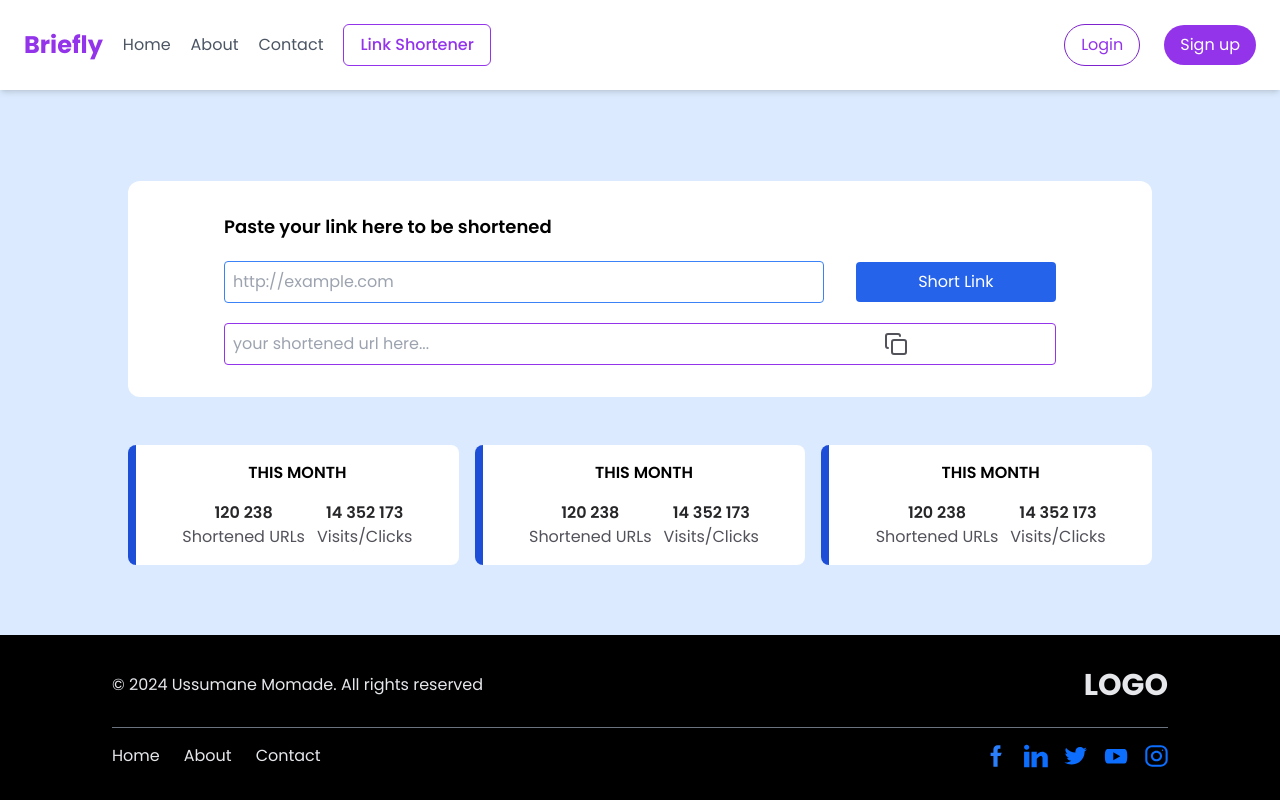
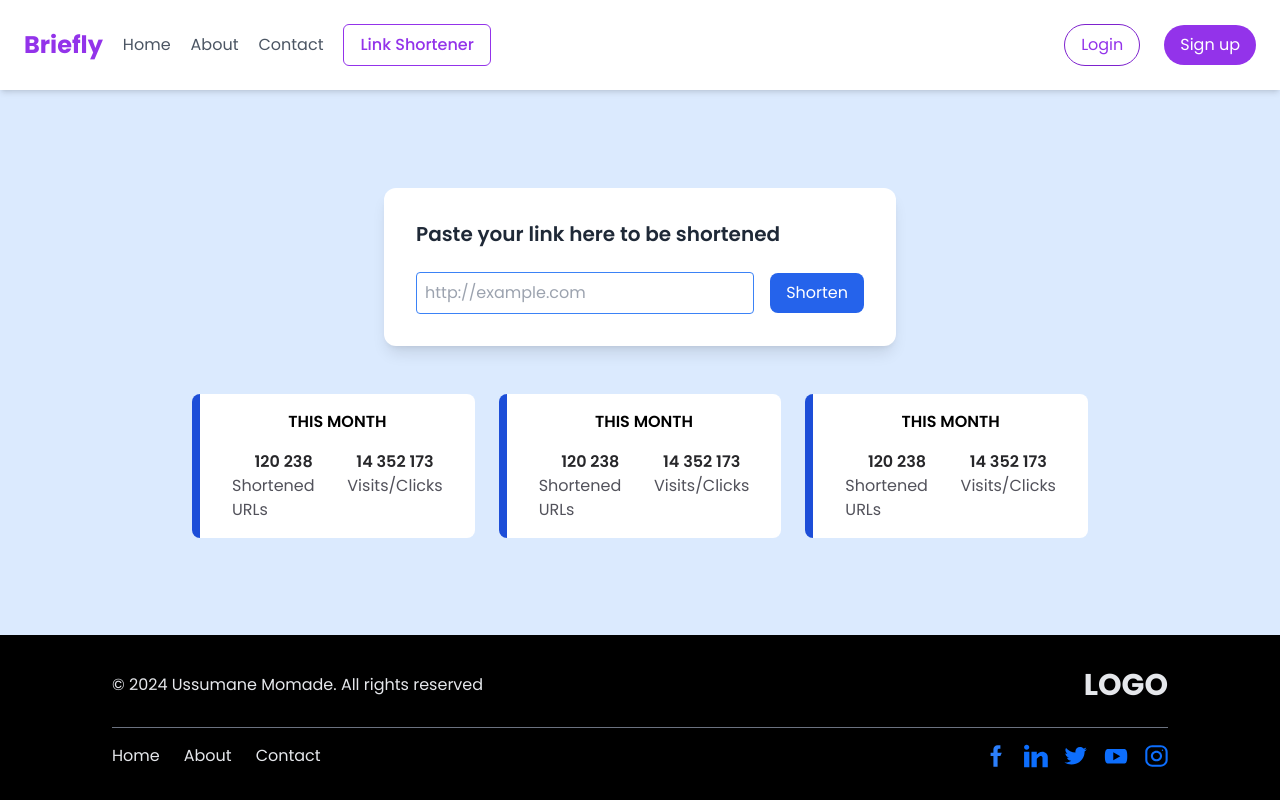
Before and after one commit to Uss-Momas/briefly, a React (Vite) app in the folder web/: page /shortlink-anonimous in a window 1280 px wide. Built offline with nearby package versions, Linux system fonts and the light colour scheme.

Commit message:
refactor shorturl anonymously

```diff
--- a/web/src/pages/ShortlinkAnonimous/ShortlinkAnonimous.jsx
+++ b/web/src/pages/ShortlinkAnonimous/ShortlinkAnonimous.jsx
@@ -1,4 +1,4 @@
-import classNames from 'classnames';
+import classNames from "classnames";
 import Footer from "../../components/Footer/Footer";
 import Header from "../../components/Header/Header";
 
@@ -60,41 +60,32 @@ export default function ShortlinkAnonimous(params) {
     return (
         <div className='flex flex-col h-screen'>
             <Header />
-            <main className='mb-auto mt-auto flex flex-col items-center'>
-                <div className='flex flex-col gap-5 w-4/5 rounded-xl mt-5 p-8 px-24 bg-white'>
-                    <h1 className='font-semibold text-lg'>Paste your link here to be shortened</h1>
-
-                    <div>
-                        <form action="" className='flex flex-row items-center gap-8' onSubmit={handleSubmit(OnSubmit)}>
-                            <input {...register("url")} type="text" className='basis-3/4 border rounded p-2 w-full border-blue-500 focus:outline-none focus-within:border-blue-700' placeholder="http://example.com" />
-                            <button disabled={isSubmitting} className='basis-1/4 rounded p-2 bg-blue-600 text-white hover:bg-blue-800 transition-colors'>{isSubmitting ? "Submitting..." : "Short Link"}</button>
+            <main className="flex-grow flex flex-col items-center justify-center p-6">
+                <div className='flex flex-col gap-6 w-4/5 max-w-lg rounded-xl p-8 bg-white shadow-lg'>
+                    <h1 className='font-semibold text-xl text-gray-800'>Paste your link here to be shortened</h1>
+                    <form className='flex flex-row gap-4 items-center' onSubmit={handleSubmit(OnSubmit)}>
+                        <input {...register("url")} type="text"
+                            className='flex-grow border rounded p-2 border-blue-500 focus:outline-none focus:ring-2 focus:ring-blue-700' placeholder="http://example.com" />
+                        <button disabled={isSubmitting}
+                            className={classNames(
+                                'flex-none bg-blue-600 text-white py-2 px-4 rounded-lg hover:bg-blue-700 transition-colors',
+                                isSubmitting && 'opacity-50 cursor-not-allowed'
+                            )}>{isSubmitting ? "Shortening" : "Shorten"}</button>
                     </form>
                     {errors.url && (
                         <span className="text-red-500">{errors.url.message}</span>
                     )}
-                        {/* {errors.url & 6(
-                            <span className="text-red-500">{errors.url.message}</span>
-                        )} */}
-                    </div>
-                    <div>
-                        {/* {isSubmitSuccessful && (
-                            <span className="basis-1 mb-5">Here is your new link</span>
-                        )} */}
-                        <div className='flex flex-row border border-purple-600 rounded p-2 items-center'>
-                            <input className='basis-4/5 disabled:bg-white disabled:text-zinc-500' type="text" disabled placeholder="your shortened url here..." value={shortenedCode} />
+                    {shortenedCode && (<div className="flex flex-row items-center border border-purple-600 rounded p-3 bg-purple-50">
+                        <input
+                            className="flex-grow text-zinc-700 bg-purple-50 disabled:bg-purple-50 outline-none" type="text" disabled placeholder="your shortened url here..." value={shortenedCode} />
 
                         <button onClick={async () => { handleCopyClick(); }}>
-                                {isCopied ? <CopyCheck className="text-zinc-600 basis-1/5" /> : (
-                                    <Copy className="text-zinc-600 basis-1/5" />
-                                )
-                                }
+                            {isCopied ? <CopyCheck className="w-6 h-6 text-green-600" /> : <Copy className="w-6 h-6 text-zinc-700" />}
                         </button>
-                            {/* <span className='basis-1/5'>copy</span> */}
-                        </div>
+                    </div>)}
                 </div>
 
-                </div>
-                <div className='grid grid-cols-3 gap-4 w-4/5 mt-12'>
+                <div className='grid grid-cols-1 sm:grid-cols-3 gap-6 w-full max-w-4xl mt-12'>
                     <div className='flex flex-col gap-4 py-4 px-8 items-center border-l-8 border-blue-700 rounded-lg bg-white'>
                         <h2 className='font-semibold uppercase'>This Month</h2>
                         <div className='flex gap-3'>
```
Lines whose indentation alone changed are shown as unchanged.
